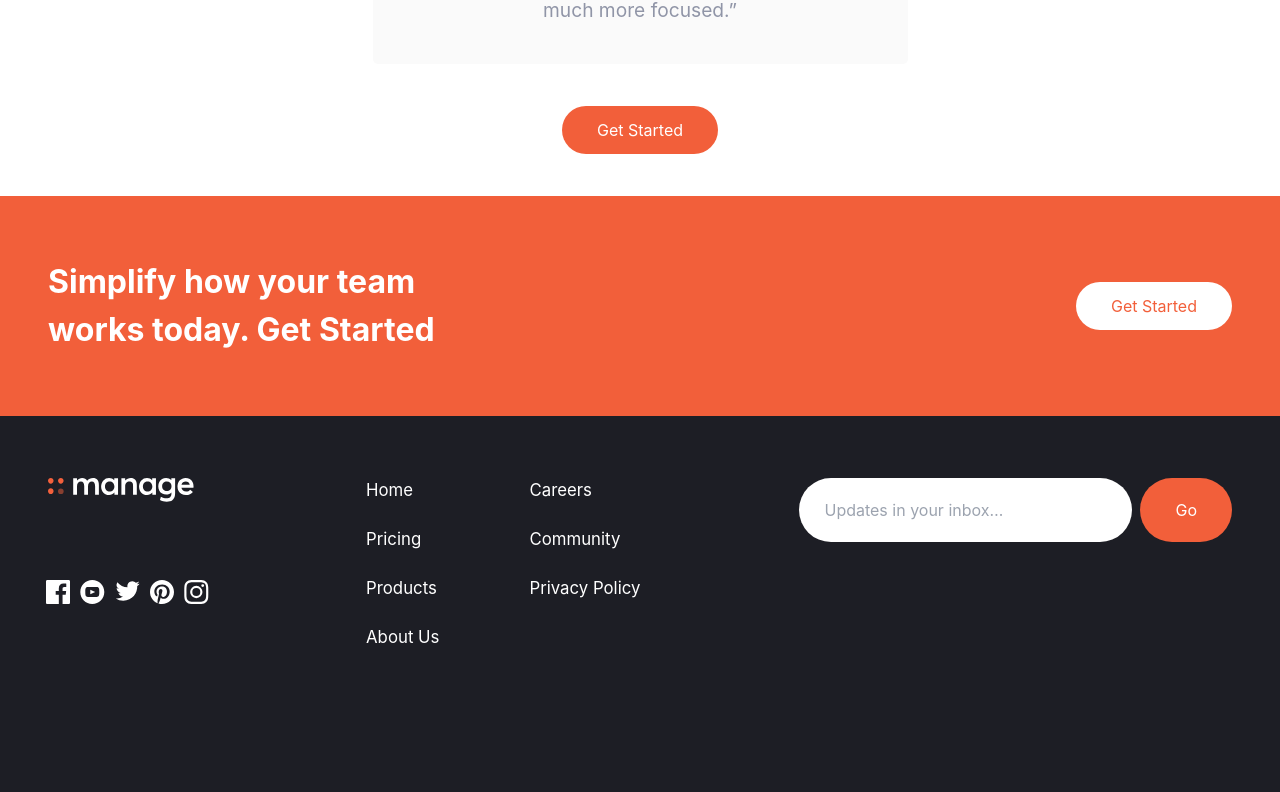
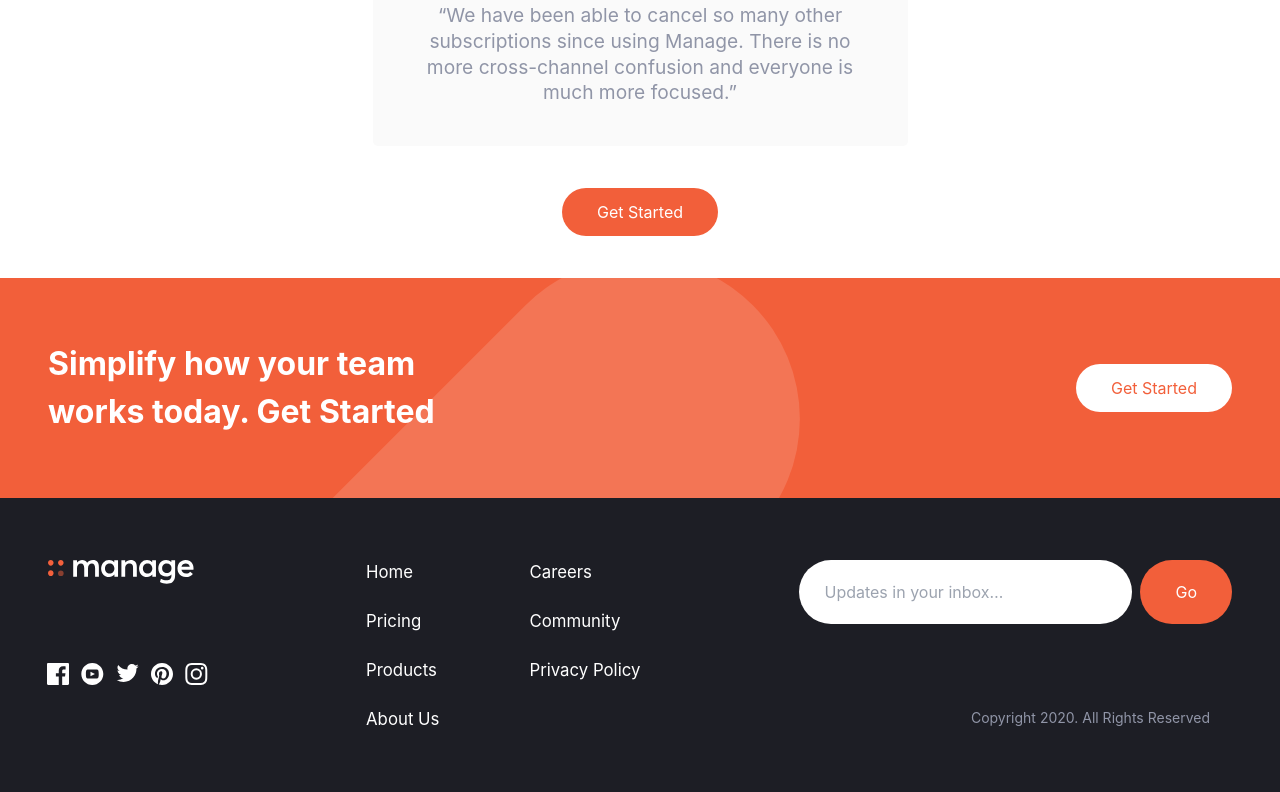
Before and after one commit to Teewaii/manage-landing-page, a React (Create React App) app in the folder manage-landing-page/: page / in a window 1280 px wide. Shown: the part 1998-2790 px from the top of the page. Built offline with nearby package versions, Linux system fonts and the light colour scheme; the HTML template or start-up script is replaced by a standard one.

Commit message:
Last office comit

```diff
--- a/manage-landing-page/src/App.js
+++ b/manage-landing-page/src/App.js
@@ -7,6 +7,7 @@
 import Btn from './components/buton/Btn';
 import Subfooter from './components/subfooter/Subfooter';
 import Footer from './components/footer/Footer';
+import wtm from '../.././manage-landing-page/src/img/bg-tablet-pattern.svg'
 
 function App() {
 
@@ -17,8 +18,12 @@
   }
 
   return (
-    <div className="App">
-      <Nav
+    <div className="App overflow-hidden relative lg:before:absolute lg:before:bg-hero-pattern
+    before:top-[-5rem] lg:before:bottom-0 before:bg-contain  lg:before:right-0 lg:before:left-[85rem]
+    lg:before:bg-no-repeat  lg:before:w-[800px] lg:before:z-[-20]
+    ">
+     {/* <div className="bucket relative before:absolute before:bg-[red] w-4 bg-DarkBlue"> </div> */}
+      <Nav  className="relative z-40"
         toggle={toggle}
         toggleMenu={toggleMenu}
       />
@@ -28,7 +33,11 @@
       <Btn />
       <Subfooter />
       <Footer />
+    {!toggle?<div className="overlay bg-gradient-to-t from-[black] to-VeryLightGray opacity-50 absolute top-[100px]
+    left-0 right-0 bottom-0] h-[100vh] z-[-1]">
+      </div>:null}
     </div>
+
   );
 }
 
--- a/manage-landing-page/src/components/footer/footer.jsx
+++ b/manage-landing-page/src/components/footer/footer.jsx
@@ -3,10 +3,11 @@
 
 export default function Footer() {
     return (
-        <section className='footer bg-VeryDarkBlue relative pb-[107px]'>
+        <section className='footer bg-VeryDarkBlue relative pb-[107px]
+       '>
             <div className="bucket flex flex-col-reverse items-center
             lg:items-start
-            lg:py-[62px] lg:flex-row lg:container lg:gap-[126px] lg:justify-between
+            lg:pt-[62px] lg:flex-row lg:container  lg:justify-between
 
 
             ">
@@ -17,11 +18,11 @@
                         <img src={logo} alt="logo" />
                     </div>
                     <ul className='flex  gap-[40px] lg:gap-[14px]'>
-                        <li className=''><a href="#"><svg className='scale-[1.7] lg:scale-[1.2]' xmlns="http://www.w3.org/2000/svg" width="20" height="20"><title>facebook-icon</title><path fill="#FFF" d="M18.896 0H1.104C.494 0 0 .494 0 1.104v17.793C0 19.506.494 20 1.104 20h9.58v-7.745H8.076V9.237h2.606V7.01c0-2.583 1.578-3.99 3.883-3.99 1.104 0 2.052.082 2.329.119v2.7h-1.598c-1.254 0-1.496.597-1.496 1.47v1.928h2.989l-.39 3.018h-2.6V20h5.098c.608 0 1.102-.494 1.102-1.104V1.104C20 .494 19.506 0 18.896 0z" /></svg></a></li>
-                        <li className=''><a href="#"><svg className='scale-[1.7] lg:scale-[1.2]' xmlns="http://www.w3.org/2000/svg" width="21" height="20"><title>youtube-icon</title><path fill="#FFF" d="M10.333 0c-5.522 0-10 4.478-10 10 0 5.523 4.478 10 10 10 5.523 0 10-4.477 10-10 0-5.522-4.477-10-10-10zm3.701 14.077c-1.752.12-5.653.12-7.402 0C4.735 13.947 4.514 13.018 4.5 10c.014-3.024.237-3.947 2.132-4.077 1.749-.12 5.651-.12 7.402 0 1.898.13 2.118 1.059 2.133 4.077-.015 3.024-.238 3.947-2.133 4.077zM8.667 8.048l4.097 1.949-4.097 1.955V8.048z" /></svg></a></li>
-                        <li className=''><a href="#"><svg className='scale-[1.7] lg:scale-[1.2]' xmlns="http://www.w3.org/2000/svg" width="21" height="18"><title>twitter-icon</title><path fill="#FFF" d="M20.667 2.797a8.192 8.192 0 01-2.357.646 4.11 4.11 0 001.804-2.27 8.22 8.22 0 01-2.606.996A4.096 4.096 0 0014.513.873c-2.649 0-4.595 2.472-3.997 5.038a11.648 11.648 0 01-8.457-4.287 4.109 4.109 0 001.27 5.478A4.086 4.086 0 011.47 6.59c-.045 1.901 1.317 3.68 3.29 4.075a4.113 4.113 0 01-1.853.07 4.106 4.106 0 003.834 2.85 8.25 8.25 0 01-6.075 1.7 11.616 11.616 0 006.29 1.843c7.618 0 11.922-6.434 11.662-12.205a8.354 8.354 0 002.048-2.124z" /></svg></a></li>
-                        <li className=''><a href="#"><svg className='scale-[1.7] lg:scale-[1.2]' xmlns="http://www.w3.org/2000/svg" width="20" height="20"><title>pinterest-icon</title><path fill="#FFF" d="M10 0C4.478 0 0 4.477 0 10c0 4.237 2.636 7.855 6.356 9.312-.088-.791-.167-2.005.035-2.868.182-.78 1.172-4.97 1.172-4.97s-.299-.6-.299-1.486c0-1.39.806-2.428 1.81-2.428.852 0 1.264.64 1.264 1.408 0 .858-.545 2.14-.828 3.33-.236.995.5 1.807 1.48 1.807 1.778 0 3.144-1.874 3.144-4.58 0-2.393-1.72-4.068-4.177-4.068-2.845 0-4.515 2.135-4.515 4.34 0 .859.331 1.781.745 2.281a.3.3 0 01.069.288l-.278 1.133c-.044.183-.145.223-.335.134-1.249-.581-2.03-2.407-2.03-3.874 0-3.154 2.292-6.052 6.608-6.052 3.469 0 6.165 2.473 6.165 5.776 0 3.447-2.173 6.22-5.19 6.22-1.013 0-1.965-.525-2.291-1.148l-.623 2.378c-.226.869-.835 1.958-1.244 2.621.937.29 1.931.446 2.962.446 5.522 0 10-4.477 10-10S15.522 0 10 0z" /></svg></a></li>
-                        <li className=''><a href="#"><svg className='scale-[1.7] lg:scale-[1.2]' xmlns="http://www.w3.org/2000/svg" width="21" height="20"><title>instagram-icon</title><path fill="#FFF" d="M10.333 1.802c2.67 0 2.987.01 4.042.059 2.71.123 3.976 1.409 4.1 4.099.048 1.054.057 1.37.057 4.04 0 2.672-.01 2.988-.058 4.042-.124 2.687-1.386 3.975-4.099 4.099-1.055.048-1.37.058-4.042.058-2.67 0-2.986-.01-4.04-.058-2.717-.124-3.976-1.416-4.1-4.1-.048-1.054-.058-1.37-.058-4.041 0-2.67.01-2.986.058-4.04.124-2.69 1.387-3.977 4.1-4.1 1.054-.048 1.37-.058 4.04-.058zm0-1.802C7.618 0 7.278.012 6.211.06 2.579.227.56 2.242.394 5.877.345 6.944.334 7.284.334 10s.011 3.057.06 4.123c.166 3.632 2.181 5.65 5.816 5.817 1.068.048 1.408.06 4.123.06 2.716 0 3.057-.012 4.124-.06 3.628-.167 5.651-2.182 5.816-5.817.049-1.066.06-1.407.06-4.123s-.011-3.056-.06-4.122C20.11 2.249 18.093.228 14.458.06 13.39.01 13.049 0 10.333 0zm0 4.865a5.135 5.135 0 100 10.27 5.135 5.135 0 000-10.27zm0 8.468a3.333 3.333 0 110-6.666 3.333 3.333 0 010 6.666zm5.339-9.87a1.2 1.2 0 10-.001 2.4 1.2 1.2 0 000-2.4z" /></svg></a></li>
+                        <li className=''><a href="#"><svg className='scale-[1.7] lg:scale-[1.1]' xmlns="http://www.w3.org/2000/svg" width="20" height="20"><title>facebook-icon</title><path fill="#FFF" d="M18.896 0H1.104C.494 0 0 .494 0 1.104v17.793C0 19.506.494 20 1.104 20h9.58v-7.745H8.076V9.237h2.606V7.01c0-2.583 1.578-3.99 3.883-3.99 1.104 0 2.052.082 2.329.119v2.7h-1.598c-1.254 0-1.496.597-1.496 1.47v1.928h2.989l-.39 3.018h-2.6V20h5.098c.608 0 1.102-.494 1.102-1.104V1.104C20 .494 19.506 0 18.896 0z" /></svg></a></li>
+                        <li className=''><a href="#"><svg className='scale-[1.7] lg:scale-[1.1]' xmlns="http://www.w3.org/2000/svg" width="21" height="20"><title>youtube-icon</title><path fill="#FFF" d="M10.333 0c-5.522 0-10 4.478-10 10 0 5.523 4.478 10 10 10 5.523 0 10-4.477 10-10 0-5.522-4.477-10-10-10zm3.701 14.077c-1.752.12-5.653.12-7.402 0C4.735 13.947 4.514 13.018 4.5 10c.014-3.024.237-3.947 2.132-4.077 1.749-.12 5.651-.12 7.402 0 1.898.13 2.118 1.059 2.133 4.077-.015 3.024-.238 3.947-2.133 4.077zM8.667 8.048l4.097 1.949-4.097 1.955V8.048z" /></svg></a></li>
+                        <li className=''><a href="#"><svg className='scale-[1.7] lg:scale-[1.1]' xmlns="http://www.w3.org/2000/svg" width="21" height="18"><title>twitter-icon</title><path fill="#FFF" d="M20.667 2.797a8.192 8.192 0 01-2.357.646 4.11 4.11 0 001.804-2.27 8.22 8.22 0 01-2.606.996A4.096 4.096 0 0014.513.873c-2.649 0-4.595 2.472-3.997 5.038a11.648 11.648 0 01-8.457-4.287 4.109 4.109 0 001.27 5.478A4.086 4.086 0 011.47 6.59c-.045 1.901 1.317 3.68 3.29 4.075a4.113 4.113 0 01-1.853.07 4.106 4.106 0 003.834 2.85 8.25 8.25 0 01-6.075 1.7 11.616 11.616 0 006.29 1.843c7.618 0 11.922-6.434 11.662-12.205a8.354 8.354 0 002.048-2.124z" /></svg></a></li>
+                        <li className=''><a href="#"><svg className='scale-[1.7] lg:scale-[1.1]' xmlns="http://www.w3.org/2000/svg" width="20" height="20"><title>pinterest-icon</title><path fill="#FFF" d="M10 0C4.478 0 0 4.477 0 10c0 4.237 2.636 7.855 6.356 9.312-.088-.791-.167-2.005.035-2.868.182-.78 1.172-4.97 1.172-4.97s-.299-.6-.299-1.486c0-1.39.806-2.428 1.81-2.428.852 0 1.264.64 1.264 1.408 0 .858-.545 2.14-.828 3.33-.236.995.5 1.807 1.48 1.807 1.778 0 3.144-1.874 3.144-4.58 0-2.393-1.72-4.068-4.177-4.068-2.845 0-4.515 2.135-4.515 4.34 0 .859.331 1.781.745 2.281a.3.3 0 01.069.288l-.278 1.133c-.044.183-.145.223-.335.134-1.249-.581-2.03-2.407-2.03-3.874 0-3.154 2.292-6.052 6.608-6.052 3.469 0 6.165 2.473 6.165 5.776 0 3.447-2.173 6.22-5.19 6.22-1.013 0-1.965-.525-2.291-1.148l-.623 2.378c-.226.869-.835 1.958-1.244 2.621.937.29 1.931.446 2.962.446 5.522 0 10-4.477 10-10S15.522 0 10 0z" /></svg></a></li>
+                        <li className=''><a href="#"><svg className='scale-[1.7] lg:scale-[1.1]' xmlns="http://www.w3.org/2000/svg" width="21" height="20"><title>instagram-icon</title><path fill="#FFF" d="M10.333 1.802c2.67 0 2.987.01 4.042.059 2.71.123 3.976 1.409 4.1 4.099.048 1.054.057 1.37.057 4.04 0 2.672-.01 2.988-.058 4.042-.124 2.687-1.386 3.975-4.099 4.099-1.055.048-1.37.058-4.042.058-2.67 0-2.986-.01-4.04-.058-2.717-.124-3.976-1.416-4.1-4.1-.048-1.054-.058-1.37-.058-4.041 0-2.67.01-2.986.058-4.04.124-2.69 1.387-3.977 4.1-4.1 1.054-.048 1.37-.058 4.04-.058zm0-1.802C7.618 0 7.278.012 6.211.06 2.579.227.56 2.242.394 5.877.345 6.944.334 7.284.334 10s.011 3.057.06 4.123c.166 3.632 2.181 5.65 5.816 5.817 1.068.048 1.408.06 4.123.06 2.716 0 3.057-.012 4.124-.06 3.628-.167 5.651-2.182 5.816-5.817.049-1.066.06-1.407.06-4.123s-.011-3.056-.06-4.122C20.11 2.249 18.093.228 14.458.06 13.39.01 13.049 0 10.333 0zm0 4.865a5.135 5.135 0 100 10.27 5.135 5.135 0 000-10.27zm0 8.468a3.333 3.333 0 110-6.666 3.333 3.333 0 010 6.666zm5.339-9.87a1.2 1.2 0 10-.001 2.4 1.2 1.2 0 000-2.4z" /></svg></a></li>
                     </ul>
                 </div>
 
@@ -41,7 +42,7 @@
                 </div>
 
                 <div className="subscribe mt-[50px] mb-[63px] flex gap-[8px] scale-[0.80]
-               lg:scale-[1] lg:mt-0
+               xl:scale-[1] md:scale-[0.85]  lg:mt-0
 
                 ">
 
@@ -49,9 +50,11 @@
                     <button className='btn py-[20px] flex items-center justify-center '>Go</button>
                 </div>
 
-                <span className='absolute bottom-[60px] text-DarkGrayishBlue text-sm'>Copyright 2020. All Rights Reserved</span>
+                <span className='absolute bottom-[60px] text-DarkGrayishBlue text-sm
+                lg:right-[70px] lg:top-[210px]
+                '>Copyright 2020. All Rights Reserved</span>
             </div>
-            <div className="attribution text-DarkGrayishBlue scale-75 absolute bottom-2">
+            <div className="attribution text-DarkGrayishBlue scale-75 absolute bottom-2 lg:bottom-4 right-0 left-0">
                 Challenge by <a className='text-BrightRed' href="https://www.frontendmentor.io?ref=challenge" target="_blank">Frontend Mentor</a>.
                 Coded by <a className='text-BrightRed' href="https://github.com/Teewaii/manage-landing-page.git className='text-BrightRed'">Teewai</a>.
             </div>
--- a/manage-landing-page/src/components/subfooter/Subfooter.jsx
+++ b/manage-landing-page/src/components/subfooter/Subfooter.jsx
@@ -2,8 +2,16 @@
 
 export default function Subfooter() {
     return (
-        <div className="subfooter  bg-BrightRed pt-[80px] pb-[70px]
-        lg:py-[62px]
+        <div className="subfooter relative bg-BrightRed pt-[80px] pb-[70px] overflow-hidden
+        before:absolute before:bg-contain before:bg-no-repeat before:top-[20px]
+        before:left-[-420px] before:right-0 before:h-[500px] before:opacity-[0.15]
+         before:bg-hero-pattern before:bottom-0  lg:before:left-[200px] lg:before:top-[-20px]
+         lg:before:h-[600px] lg:py-[62px]
+
+         lg:after:absolute lg:after:bg-hero-pattern lg:after:bg-contain lg:after:bg-no-repeat
+         lg:after:top-[-450px] lg:after:right-[0] lg:after:bottom-0 lg:after:w-[600px]
+         after:opacity-[0.15]
+         lg:after:left-[110rem]
         ">
             <div className='bucket container lg:flex lg:justify-between lg:items-center'>
                 <h1 className='header text-[white] leading-[3rem]
--- a/manage-landing-page/tailwind.config.js
+++ b/manage-landing-page/tailwind.config.js
@@ -30,7 +30,12 @@
       bold: 500,
       semibold: 700,
     },
-    extend: {},
+
+    extend: {
+      backgroundImage: {
+        'hero-pattern': "url('../src/img/bg-tablet-pattern.svg')",
+      }
+    },
   },
   plugins: [],
 }
```
Also changed, not shown: manage-landing-page/src/components/nav/Nav.jsx (+4 -3 lines).
